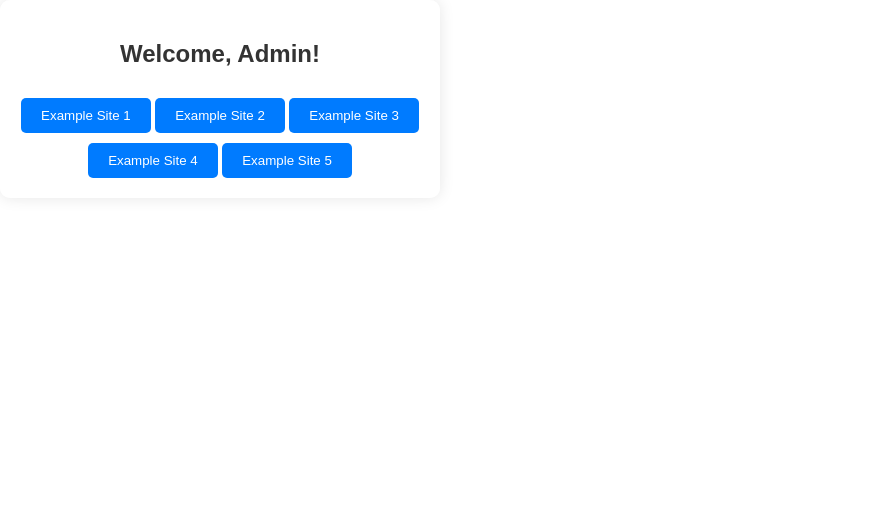
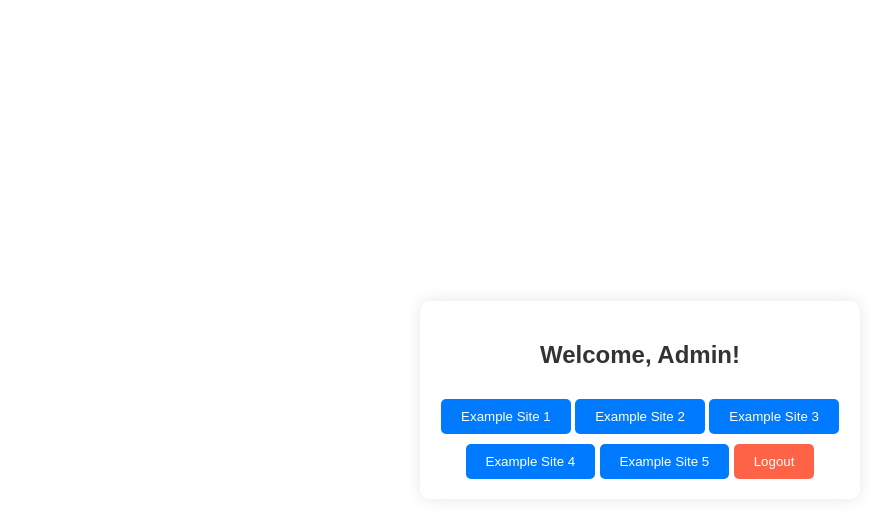
Before and after one commit to Atharva1811/Admin, a plain HTML site: page admin.html in a window 1280 px wide. Shown: the whole page, without its empty margins (0-881 px from the left). Drawn offline with Linux system fonts and the light colour scheme; sample sign-in values are in the browser's storage.

Commit message:
Update admin.html

```diff
--- a/admin.html
+++ b/admin.html
@@ -7,6 +7,7 @@
     <link rel="stylesheet" href="styles.css">
 </head>
 <body>
+    <div class="background">
         <div class="admin-container">
             <h2>Welcome, Admin!</h2>
             <button onclick="location.href='https://www.example1.com'">Example Site 1</button>
@@ -14,6 +15,9 @@
             <button onclick="location.href='https://www.example3.com'">Example Site 3</button>
             <button onclick="location.href='https://www.example4.com'">Example Site 4</button>
             <button onclick="location.href='https://www.example5.com'">Example Site 5</button>
+            <button class="logout-btn" onclick="logout()">Logout</button>
         </div>
+    </div>
+    <script src="script.js"></script>
 </body>
 </html>
```
Lines whose indentation alone changed are shown as unchanged.
